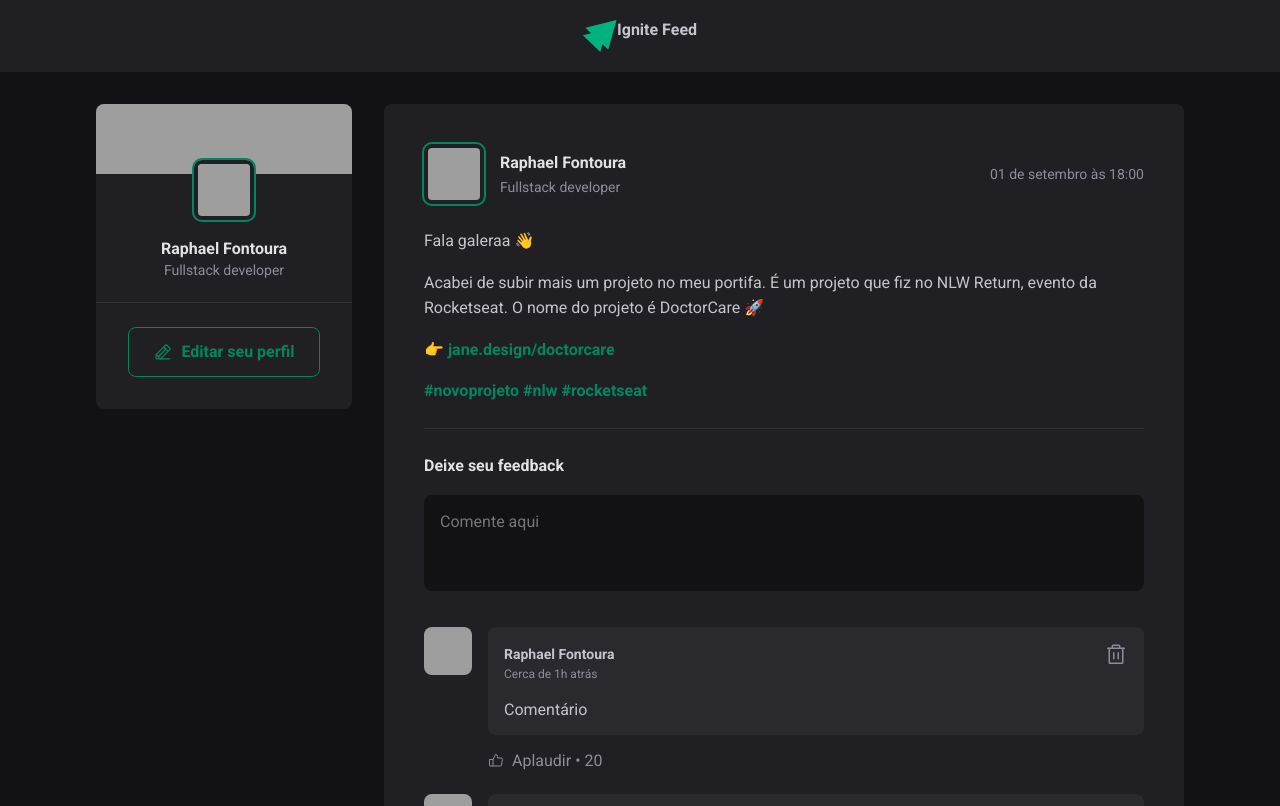
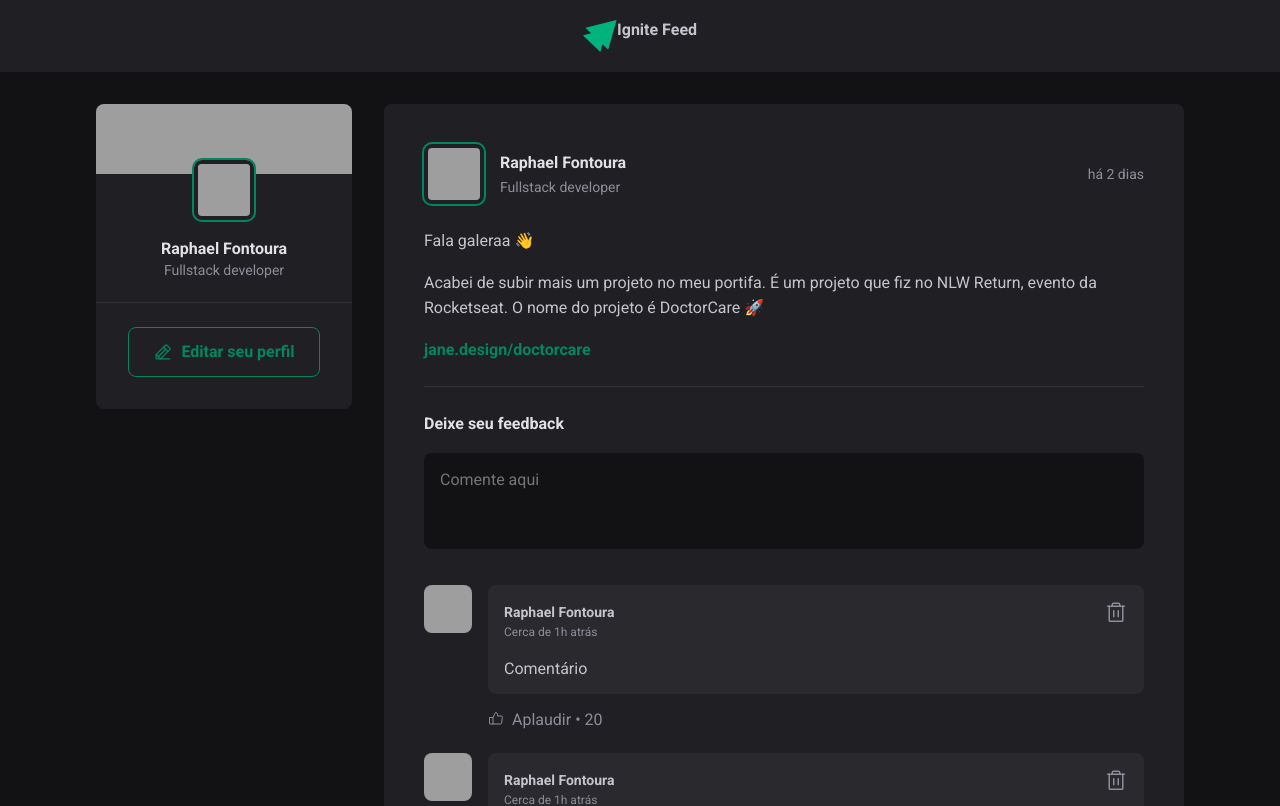
Before and after one commit to raphaelfontoura/fundamentos-reactjs, a React (Vite) app: page / in a window 1280 px wide. Shown: the top 806 px of the page. Built offline with nearby package versions, Linux system fonts and the light colour scheme; grey boxes are pictures that could not be loaded.

Commit message:
Add date-nfs library to format date. Add map content

```diff
--- a/package.json
+++ b/package.json
@@ -9,6 +9,7 @@
     "preview": "vite preview"
   },
   "dependencies": {
+    "date-fns": "^2.29.2",
     "phosphor-react": "^1.4.1",
     "react": "^18.2.0",
     "react-dom": "^18.2.0"
--- a/src/components/Post.jsx
+++ b/src/components/Post.jsx
@@ -1,15 +1,18 @@
 import { Avatar } from './Avatar';
 import { Comment } from './Comment';
 import styles from './Post.module.css';
+import { format, formatDistanceToNow } from 'date-fns';
+import { ptBR } from 'date-fns/locale';
 
 export function Post({author, publishedAt, content}) {
 
-  const publishedDateFormatted = new Intl.DateTimeFormat('pt-BR', {
-    day: '2-digit',
-    month: 'long',
-    hour: '2-digit',
-    minute: '2-digit'
-  }).format(publishedAt);
+  const publishedDateFormatted = format(publishedAt, "d 'de' LLLL 'às' HH:mm'h'", {
+    locale: ptBR
+  });
+  const publishedDateRelativeToNow = formatDistanceToNow(publishedAt, {
+    locale: ptBR,
+    addSuffix: true
+  });
 
   return (
     <article className={styles.post}>
@@ -22,23 +25,21 @@ export function Post({author, publishedAt, content}) {
           </div>
         </div>
 
-        <time title="01 de setembro às 18:00" dateTime="2022-09-01 18:00">
-          {publishedDateFormatted}
+        <time title={publishedDateFormatted} dateTime={publishedAt.toISOString()}>
+          {publishedDateRelativeToNow}
         </time>
       </header>
 
       <div className={styles.content}>
-        <p>Fala galeraa 👋</p>
+        {content.map((item, index) => {
+          if (item.type === 'paragraph') {
+            return <p key={index}>{item.content}</p>;
+          }
 
-        <p>Acabei de subir mais um projeto no meu portifa. É um projeto que fiz no NLW Return, evento da Rocketseat. O nome do projeto é DoctorCare 🚀</p>
-
-        <p><a href='#'>👉 jane.design/doctorcare</a></p>
-
-        <p>
-          <a href='#'>#novoprojeto</a>{' '}
-          <a href='#'>#nlw </a>{' '}
-          <a href='#'>#rocketseat</a>
-        </p>
+          if (item.type === 'link') {
+            return <p><a key={index} href="#">{item.content}</a></p>;
+          }
+        })}
       </div>
 
       <form className={styles.commentForm}>
```
Also changed, not shown: 1 other file (tests, documents, lock files or other folders).
